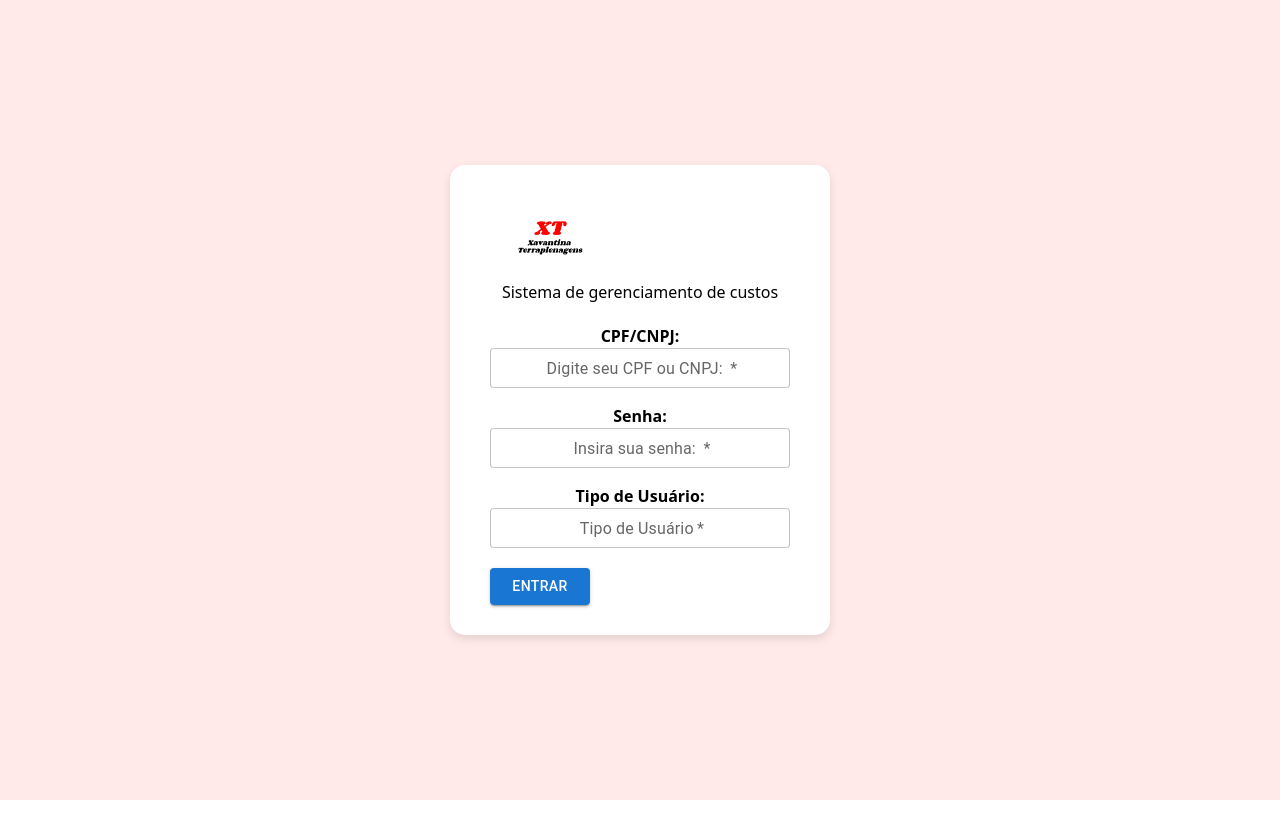
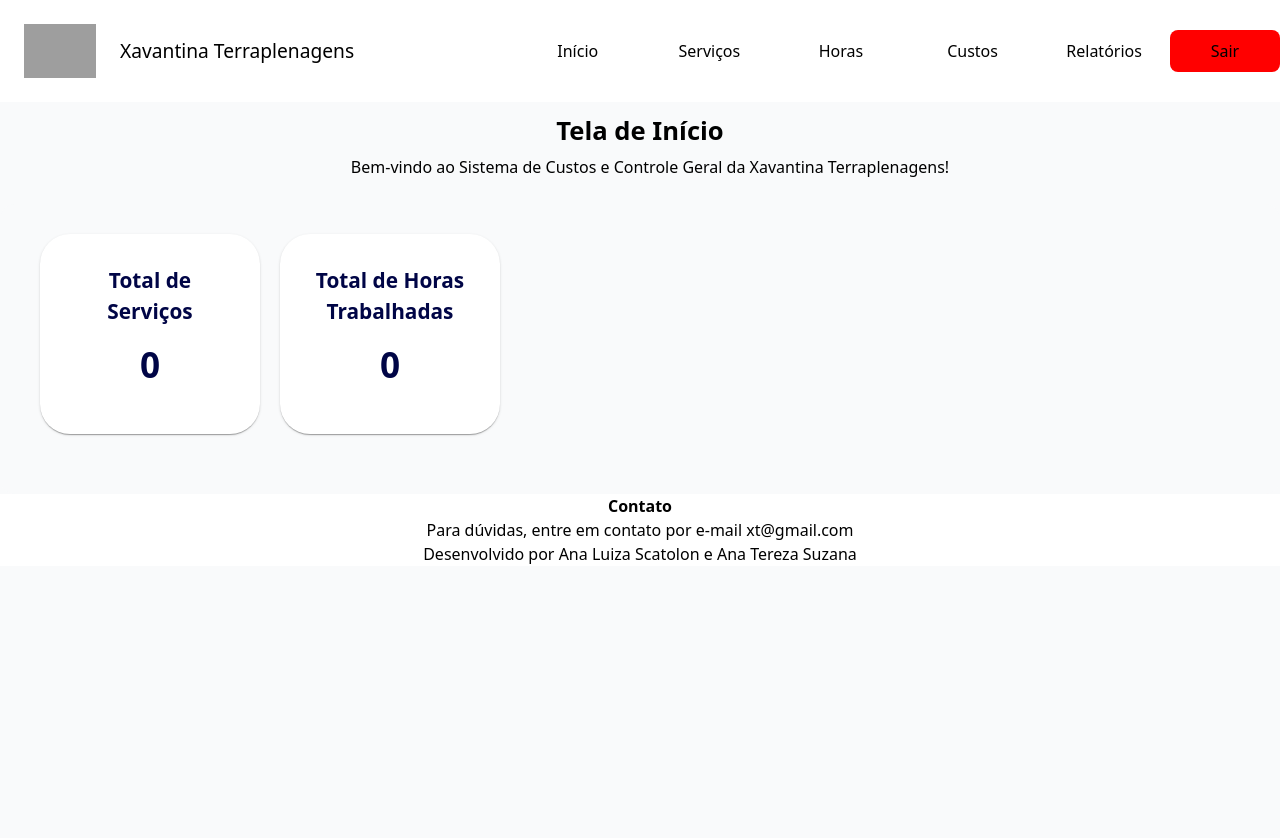
Before and after one commit to ana-suzana/Projeto-Integrador, a React (Vite) app in the folder frontend/: page /dashboard in a window 1280 px wide. Before the commit this address led to /login. Shown: the top 838 px of the page. Before the commit the page ends 800 px from the top, so only its background shows below. Built offline with nearby package versions, Linux system fonts and the light colour scheme; grey boxes are pictures that could not be loaded.

Commit message:
add dashboard e atualização de rotas

```diff
--- a/frontend/src/App.jsx
+++ b/frontend/src/App.jsx
@@ -1,32 +1,44 @@
-import { useState, useEffect } from 'react'
+import { useState } from 'react';
 import React from 'react';
+import { useNavigate } from 'react-router-dom';
 import { BrowserRouter, Routes, Route, Navigate} from 'react-router-dom';
 import './App.css'
 import Login from "./components/login";
 import Servicos from "./components/servicos";
-import Custos from "./components/custos"
-import Horas from "./components/horas"
+import Custos from "./components/custos";
+import Horas from "./components/horas";
+import Dashboard from "./components/dashboard";
+import Relatorio from "./components/relatorio";
 
 function App() {
-  const [count, setCount] = useState(0);
-
+  const [isLoggedIn, setIsLoggedIn] = useState(false);
+  const [username, setUsername] = useState("");
+  /*
+  const navigate = useNavigate();
+  const handleLogin = (loggedIn, user) => {
+    setIsLoggedIn(loggedIn);
+    setUsername(user);
+    // redireciona para o dashboard após login bem-sucedido
+    if (loggedIn) {
+      navigate('/dashboard');
+    }
+  };
+*/
   return (
     <BrowserRouter>
       <Routes>
 
-        {/* Rota 1: O componente Login */}
+        {/* Definindo as rotas e qual componente será ativado */}
         <Route path="/login" element={<Login handleLogin={() => {}} />} />
 
-        {/* Rota 2: Tela protegida */}
         <Route path="/servicos" element={<Servicos />} />
         <Route path="/custos" element={<Custos />} />
         <Route path="/horas" element={<Horas />} />
+        <Route path="/relatorio" element={<Relatorio />} />
+        <Route path="/dashboard" element={<Dashboard />} />
 
-        {/* 3. Redirecionamento Automático: Qualquer acesso à raiz "/" vai para "/login" */}
+        {/*definindo que, para qualquer acesso à raiz "/", vai para "/login" */}
         <Route path="/" element={<Navigate to="/login" replace />} />
-
-        {/* 4. Rota Coringa para qualquer URL inválida */}
-        <Route path="*" element={<Navigate to="/login" replace />} />
 
       </Routes>
     </BrowserRouter>
--- a/frontend/src/components/dashboard.css
+++ b/frontend/src/components/dashboard.css
@@ -0,0 +1,67 @@
+.container {
+    display: flex;
+    flex-direction: column;
+    align-items: flex-start;   /* ✔ manda tudo para a esquerda */
+    width: 100%;
+    color: black;
+    background-color: #F9FAFB;
+    height: 100vh;
+}
+
+.dashboard_header {
+    background-color: #F9FAFB;
+    padding: 15px;
+    display: flex;
+    flex-direction: column;
+    align-items: flex-start;
+}
+
+.dashboard_header h1 {
+    font-size: 1.6em;
+    background-color: #F9FAFB;
+}
+
+.dashboard_header p {
+    background-color: #F9FAFB;
+    margin: 10px;
+}
+
+.main {
+    background-color: #F9FAFB;
+    max-width: 100%;
+    box-shadow: 0 0 0 0;
+    display: flex;
+    flex-direction: row;
+    justify-content: flex-start;
+    align-items: flex-start;
+    gap: 20px;
+}
+
+
+.main .cards {
+    width: 220px;
+    height: 200px;
+    padding: 15px;
+    display: flex;
+    flex-direction: column;
+    justify-content: flex-start;
+    align-items: flex-start;
+    color: rgb(0, 5, 70);
+    border-radius: 30px;
+    margin-bottom: 30px;
+}
+
+.main .cards h2 {
+    font-size: 1.3em;
+    margin-bottom: 10px;
+}
+
+.main .cards p {
+    font-size: 2.2em;
+    font-weight: 700;
+}
+
+#footer {
+    margin-bottom: 0;
+    border-radius: 20px 0 0 20px;
+}
--- /dev/null
+++ b/frontend/src/components/dashboard.jsx
@@ -0,0 +1,64 @@
+import React, {useState, useEffect} from "react";
+import Header from "./header";
+import Card from '@mui/material/Card';
+import CardContent from '@mui/material/CardContent';
+import './dashboard.css';
+// import axios from "axios";
+
+export default function Dashboard() {
+    const [totalServicos, setTotalServicos] = useState(0);
+    const [totalHoras, setTotalHoras] = useState(0);
+
+    /*
+    useEffect(() => {
+        carregarDados();
+    }, []);
+
+    const carregarDados = async () => {
+        try {
+            const resServicos = await axios.get('http://localhost:3002/servicos/total');
+            setTotalServicos(resServicos.data.total);
+
+            const resHoras = await axios.get('http://localhost:3002/horas/total');
+            setTotalHoras(resHoras.data.total);
+
+        } catch (err) {
+            console.error("Erro ao carregar dados do dashboard:", err);
+        }
+    };
+    */
+
+    return (
+        <>
+            <Header activeTab="Dashboard" onTabChange={() => {}} />
+            <div className="container">
+                <section className="dashboard_header">
+                    <h1>Tela de Início</h1>
+                    <p>Bem-vindo ao Sistema de Custos e Controle Geral da Xavantina Terraplenagens!</p>
+                </section>
+
+                <section className="main">
+                    <Card className="cards">
+                        <CardContent>
+                            <h2>Total de Serviços</h2>
+                            <p>{totalServicos}</p>
+                        </CardContent>
+                    </Card>
+
+                    <Card className="cards">
+                        <CardContent>
+                            <h2>Total de Horas Trabalhadas</h2>
+                            <p>{totalHoras}</p>
+                        </CardContent>
+                    </Card>
+                </section>
+
+                <footer id="footer">
+                    <h2>Contato</h2>
+                    <p>Para dúvidas, entre em contato por e-mail xt@gmail.com</p>
+                    <p>Desenvolvido por <a href="https://github.com/anascatolon">Ana Luiza Scatolon</a> e <a href="https://github.com/ana-suzana">Ana Tereza Suzana</a></p>
+                </footer>
+            </div>
+        </>
+    );
+}
--- a/frontend/src/components/header.jsx
+++ b/frontend/src/components/header.jsx
@@ -1,10 +1,11 @@
 import React from "react";
 import { useNavigate } from 'react-router-dom';
-import axios from 'axios';
 import './header.css'
 
 export default function Header({ activeTab = 'Dashboard', onTabChange = () => {} }){
+    // Definindo o texto (nome) de cada botão da barra de navegação e o caminho de cada um
     const menuItems = [
+      { label: 'Início',  path: '/dashboard'  },
       { label: 'Serviços',  path: '/servicos'  },
       { label: 'Horas',      path: '/horas'     },
       { label: 'Custos',     path: '/custos'    },
@@ -12,26 +13,21 @@ export default function Header({ activeTab = 'Dashboard', onTabChange = () => {}
     ];
     const navigate = useNavigate();
 
+    //Função para sair do sistema - como não foi implementado autenticação, apenas redireciona para a tela de login
     const handleLogout = async () => {
-        try {
-            await axios.post('http://localhost:3002/api/logout'); //colocar rota correta do back
-        } catch (err) {
-            console.warn('Logout backend falhou:', err);
-        } finally {
-            localStorage.removeItem('authToken');
-            delete axios.defaults.headers.common['Authorization'];
-            navigate('./login.jsx');
-        }
+        navigate('./login');
+        window.alert('Logout realizado com sucesso!');
     };
 
+    // Função para navegação entre as telas - chamada ao clicar em um dos botões
     const handleNav = (item) => {
-        onTabChange(item.label);
+        onTabChange(item.label); // avisando o componente qual aba foi clicada
         navigate(item.path);
     };
 
     return(
-        <header className="header">
-            <div className="empresa">
+        <header className="header"> {/*Container do header */}
+            <div className="empresa"> {/*Informações da empresa */}
                 <img src="/logo_XT2.png" className="logo" alt="XT"/>
                 <label>Xavantina Terraplenagens</label>
             </div>
```
